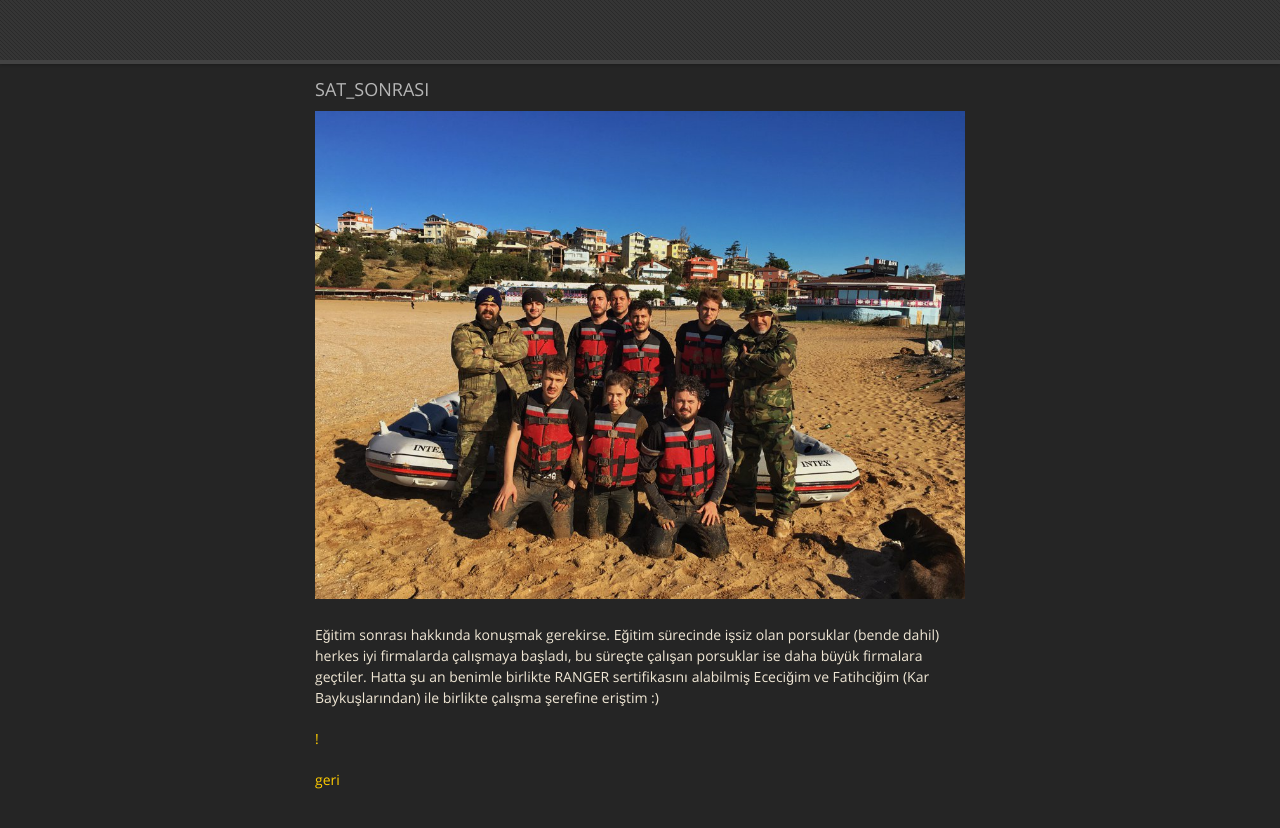
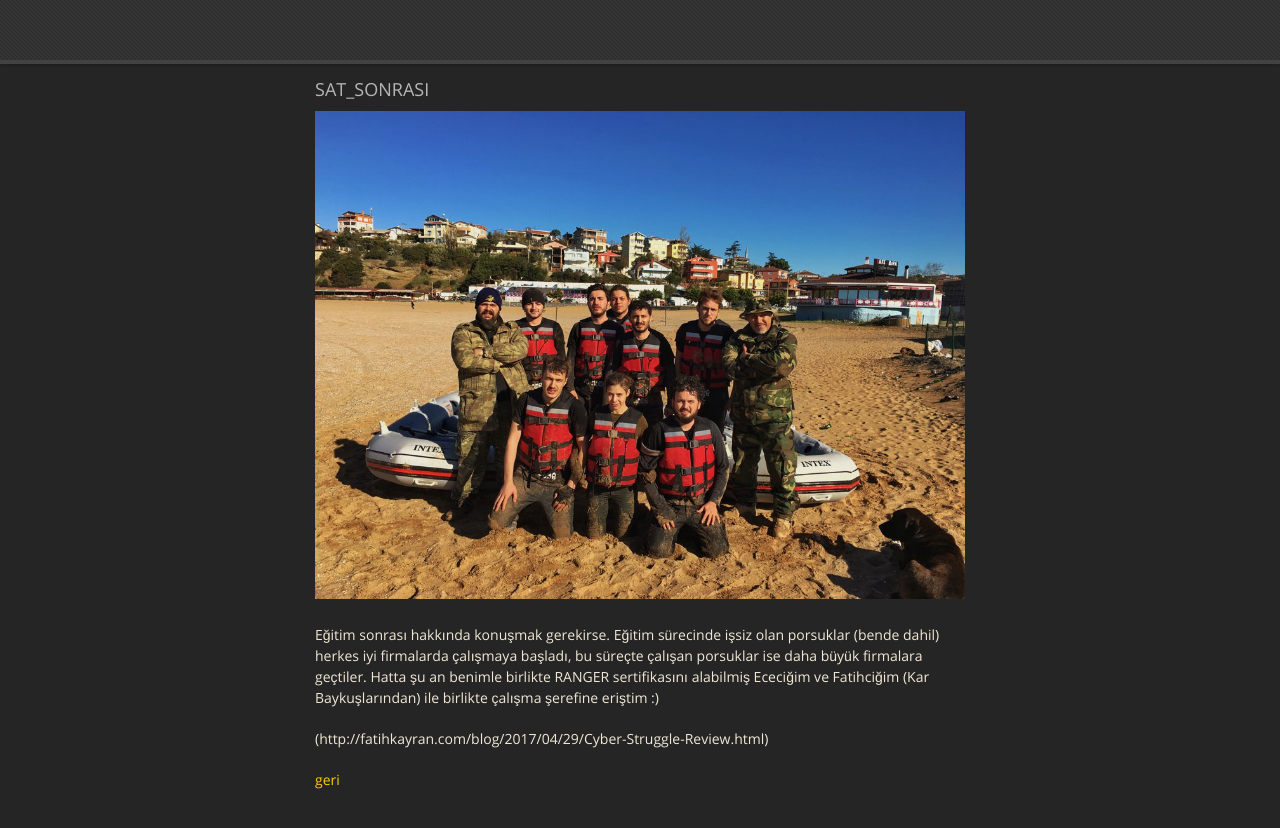
Before and after one commit to ahmetburakgokalp/ahmetburakgokalp.github.io, a Jekyll site: the page built from cs_uzerine.md, in a window 1280 px wide and 900 px high, scrolled down 2649 px. Shown: the top 828 px of the window. Built offline with Jekyll 4.4.1, drawn with Linux system fonts in a browser that asks for light colours; nearby versions of some CDN libraries; the repository's description, which GitHub fills in, is left out; our own code applies the rules of GitHub Pages for plain Markdown files.

Commit message:
Update cs_uzerine.md

```diff
--- a/cs_uzerine.md
+++ b/cs_uzerine.md
@@ -30,6 +30,6 @@ Sürecin zorluğu hakkında da biraz konuşayım. Öncelikli olarak uyumayı ço
 
 Eğitim sonrası hakkında konuşmak gerekirse. Eğitim sürecinde işsiz olan porsuklar (bende dahil) herkes iyi firmalarda çalışmaya başladı, bu süreçte çalışan porsuklar ise daha büyük firmalara geçtiler. Hatta şu an benimle birlikte RANGER sertifikasını alabilmiş Ececiğim ve Fatihciğim (Kar Baykuşlarından) ile birlikte çalışma şerefine eriştim :)
 
-[!](http://fatihkayran.com/blog/2017/04/29/Cyber-Struggle-Review.html)
+(http://fatihkayran.com/blog/2017/04/29/Cyber-Struggle-Review.html)
 
 [geri](./)
```
